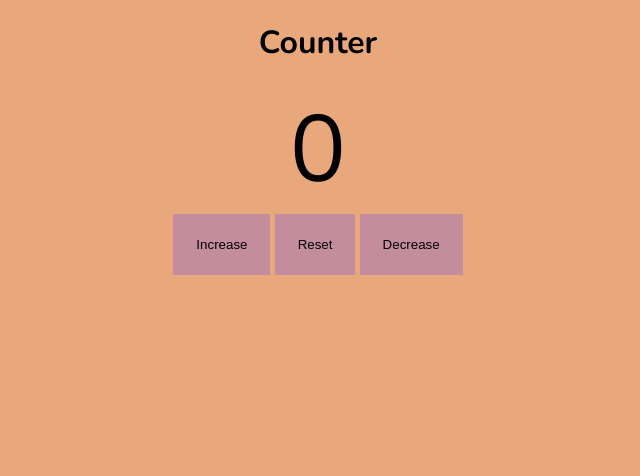
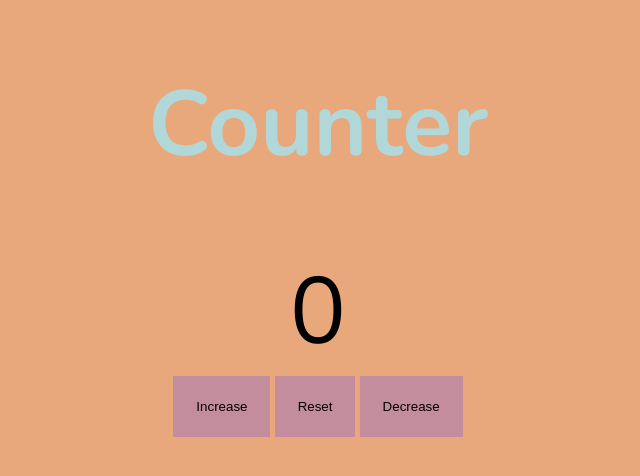
Before and after one commit to KKoder1991/counter, a plain HTML site: page index.html in a window 1280 px wide. Shown: the whole page, without its empty margins (322-962 px from the left). Drawn offline with nearby package versions, Linux system fonts and the light colour scheme.

Commit message:
Add styling for the h1 of Counter

```diff
--- a/style.css
+++ b/style.css
@@ -3,6 +3,11 @@ body {
     font-family: Nunito, sans-serif;
     text-align: center;
     background-color: #e8a87c;
+}
+
+h1{
+    font-size: 92px;
+    color: #b1d7d8;
 }
 
 .button {
```
